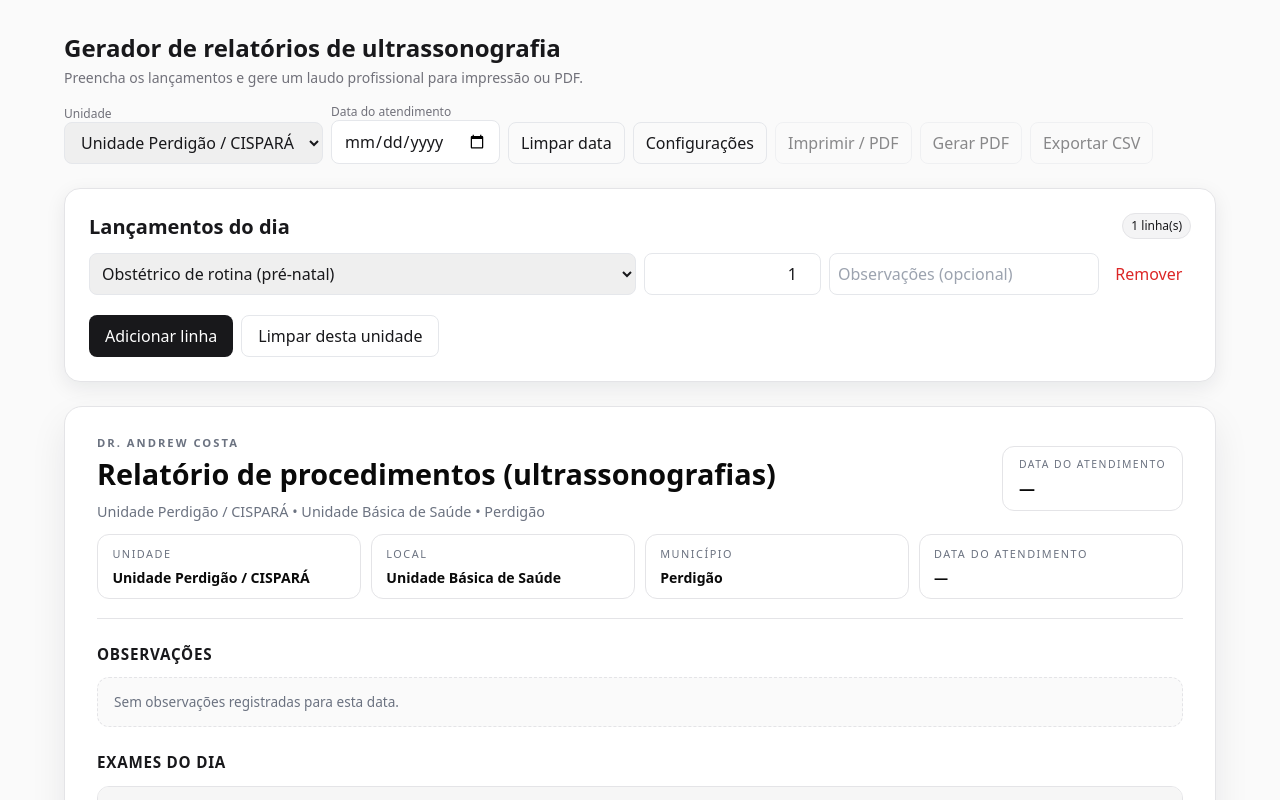
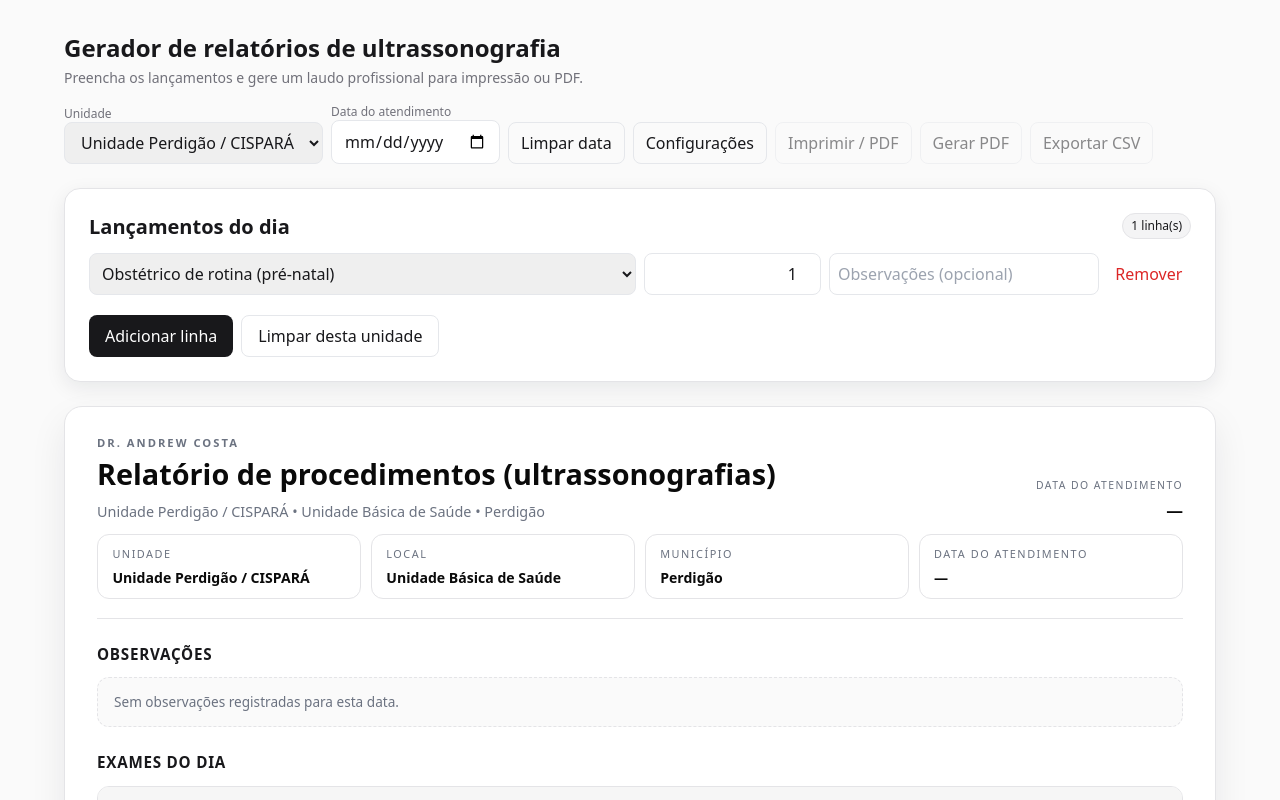
Before and after one commit to DrAndrewCosta/relatorio-equivalencia-cispara, a React (Vite) app in the folder relatorios-ultra-vite/: page / in a window 1280 px wide. Shown: the top 800 px of the page. Built offline with nearby package versions, Linux system fonts and the light colour scheme.

Commit message:
Refine report header metric layout

```diff
--- a/relatorios-ultra-vite/src/index.css
+++ b/relatorios-ultra-vite/src/index.css
@@ -65,8 +65,8 @@ body {
   display: flex;
   flex-wrap: wrap;
   justify-content: space-between;
-  align-items: center;
-  gap: 1rem;
+  align-items: flex-end;
+  gap: 0.85rem;
 }
 .report-pretitle {
   margin: 0;
@@ -91,16 +91,18 @@ body {
 .report-metrics {
   margin: 0;
   padding: 0;
-  display: flex;
-  flex-wrap: wrap;
-  gap: 0.75rem;
-  align-items: stretch;
+  display: grid;
+  grid-auto-flow: column;
+  gap: 1.25rem;
+  align-items: end;
+  justify-content: flex-end;
+  text-align: right;
 }
 .report-metric-item {
-  border: 1px solid var(--border);
-  border-radius: 12px;
-  background: #ffffff;
-  padding: 0.6rem 1rem;
+  min-width: 150px;
+  display: flex;
+  flex-direction: column;
+  align-items: flex-end;
 }
 .report-metric-item dt {
   margin: 0;
@@ -110,8 +112,8 @@ body {
   color: var(--muted);
 }
 .report-metric-item dd {
-  margin: 0.25rem 0 0;
-  font-size: 1rem;
+  margin: 0.2rem 0 0;
+  font-size: 1.05rem;
   font-weight: 600;
   color: var(--text);
   white-space: nowrap;
```
